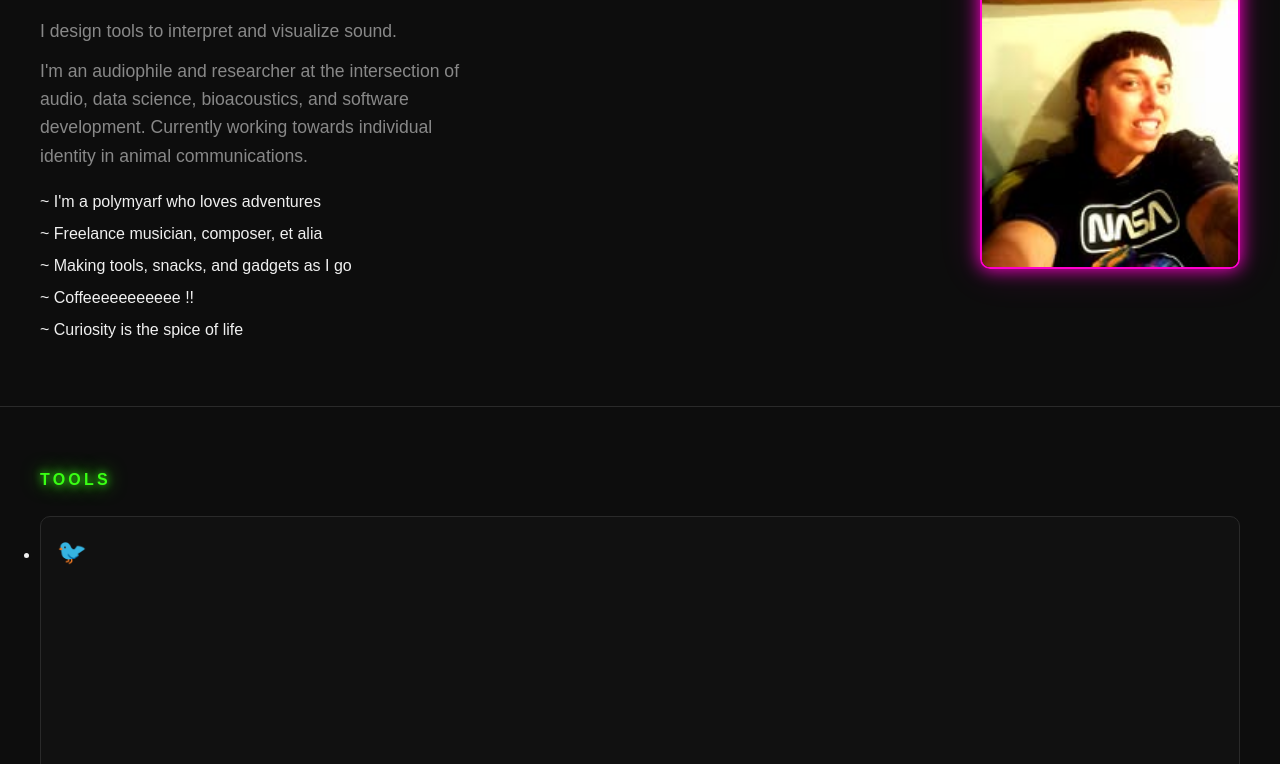
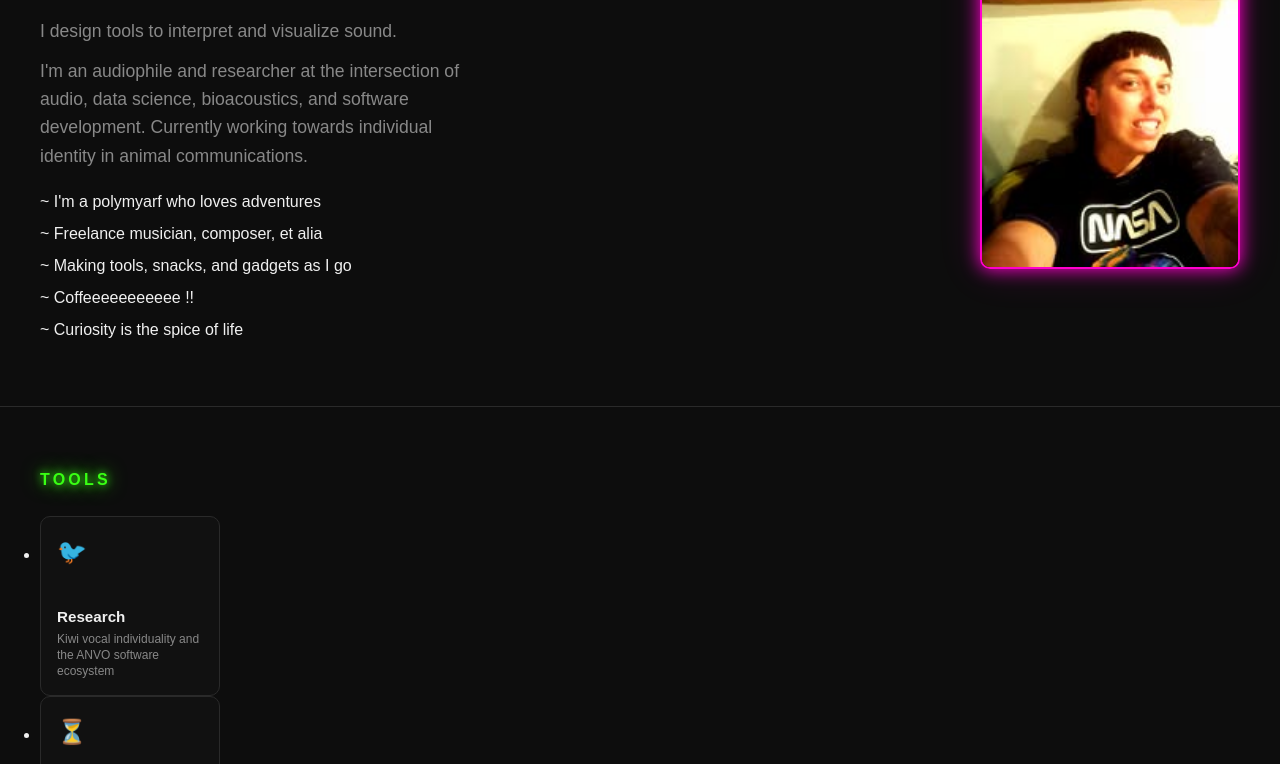
Before and after one commit to laelume/laelume.github.io, a plain HTML site: page index.html in a window 1280 px wide. Shown: the part 188-952 px from the top of the page. Drawn offline with Linux system fonts and the light colour scheme.

Commit message:
Update index.html

```diff
--- a/index.html
+++ b/index.html
@@ -151,6 +151,7 @@
             margin: 0;
             flex: 1 1 0;
             min-width: 0;
+            max-width: 180px;
         }
 
         /* each tool is a square tile: icon at the top, title and subtitle at the bottom */
```
